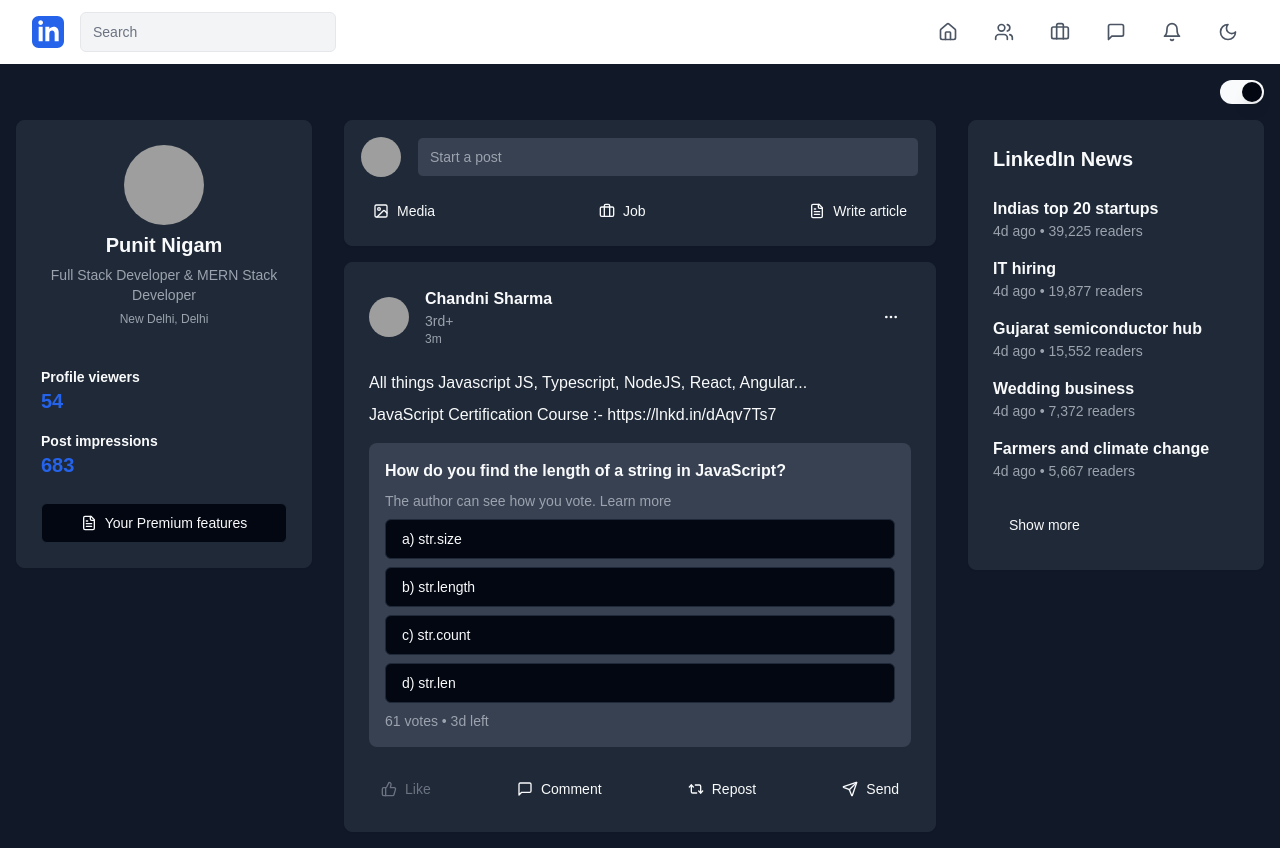
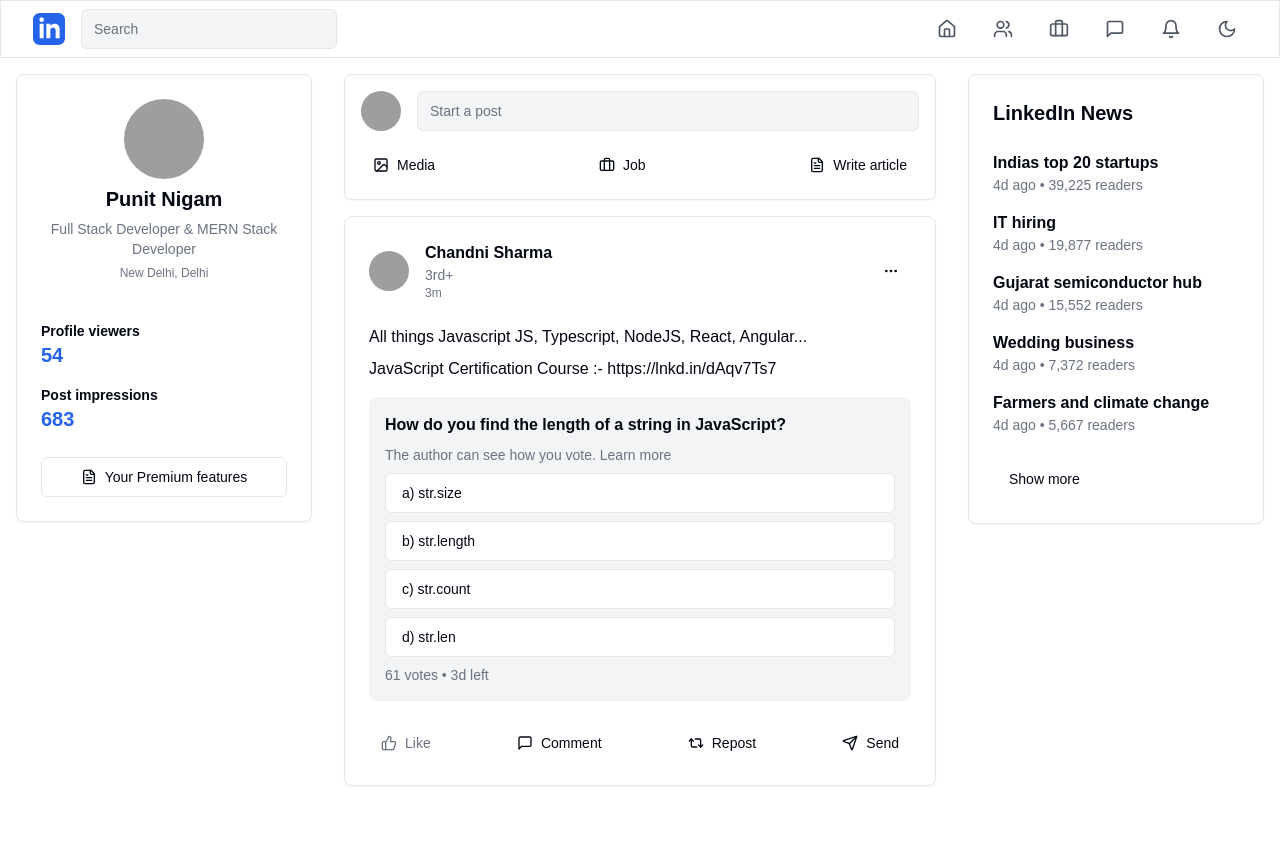
Before and after one commit to PunitDev0/linkedin, a Next.js app: page /feed in a window 1280 px wide. Built offline with nearby package versions, Linux system fonts and the light colour scheme; grey boxes are pictures that could not be loaded.

Commit message:
add darkmode context all pages

```diff
--- a/src/app/feed/page.jsx
+++ b/src/app/feed/page.jsx
@@ -8,9 +8,9 @@
 import { Popover, PopoverContent, PopoverTrigger } from "@/components/ui/feed-ui/popover"
 import { DropdownMenu, DropdownMenuContent, DropdownMenuItem, DropdownMenuTrigger } from "@/components/ui/feed-ui/dropdown-menu"
 import { ThumbsUp, MessageSquare, Repeat2, Send, Image, Briefcase, FileText, MoreHorizontal } from 'lucide-react'
-
+import { useDarkMode } from '../context/DarkModeContext';
 export default function Feed() {
-  const [darkMode, setDarkMode] = useState(true)
+  const { darkMode, toggleDarkMode } = useDarkMode();
   const [isLiked, setIsLiked] = useState(false)
   const [showComments, setShowComments] = useState(false)
   const [comment, setComment] = useState('')
@@ -29,9 +29,6 @@
     }
   ])
 
-  const toggleDarkMode = () => {
-    setDarkMode(!darkMode)
-  }
 
   const handleLike = () => {
     setIsLiked(!isLiked)
@@ -57,13 +54,13 @@
 
   return (
     (<div className={`min-h-screen ${darkMode ? 'dark' : ''}`}>
-      <div className="bg-white dark:bg-gray-900 text-gray-900 dark:text-white p-4">
-        <div className="container mx-auto flex justify-end mb-4">
+      <div className="bg-white dark:bg-black text-gray-900 dark:text-white p-4">
+        {/* <div className="container mx-auto flex justify-end mb-4">
           <Switch checked={darkMode} onCheckedChange={toggleDarkMode} />
-        </div>
+        </div> */}
         <main className="container mx-auto flex flex-col md:flex-row gap-8">
           <aside className="w-full md:w-1/4">
-            <Card className="bg-white dark:bg-gray-800">
+            <Card className="bg-white dark:bg-[#1B1F23]">
               <CardHeader className="text-center">
                 <Avatar className="w-20 h-20 mx-auto">
                   <AvatarImage src="/placeholder-user.jpg" alt="Punit Nigam" />
@@ -91,14 +88,14 @@
             </Card>
           </aside>
           <section className="w-full md:w-1/2">
-            <Card className="bg-white dark:bg-gray-800 mb-4">
+            <Card className="bg-white dark:bg-[#1B1F23] mb-4">
               <CardContent className="p-4">
                 <div className="flex items-center space-x-4">
                   <Avatar>
                     <AvatarImage src="/placeholder-user.jpg" alt="User" />
                     <AvatarFallback>UN</AvatarFallback>
                   </Avatar>
-                  <Input placeholder="Start a post" className="bg-gray-100 dark:bg-gray-700" />
+                  <Input placeholder="Start a post" className="bg-gray-100 dark:bg-[#1B1F23]" />
                 </div>
                 <div className="flex justify-between mt-4">
                   <Button variant="ghost" size="sm">
@@ -113,7 +110,7 @@
                 </div>
               </CardContent>
             </Card>
-            <Card className="bg-white dark:bg-gray-800">
+            <Card className="bg-white dark:bg-[#1B1F23]">
               <CardHeader>
                 <div className="flex items-center justify-between">
                   <div className="flex items-center space-x-4">
@@ -144,7 +141,7 @@
               <CardContent>
                 <p>All things Javascript JS, Typescript, NodeJS, React, Angular...</p>
                 <p className="mt-2">JavaScript Certification Course :- https://lnkd.in/dAqv7Ts7</p>
-                <div className="mt-4 bg-gray-100 dark:bg-gray-700 p-4 rounded-lg">
+                <div className="mt-4 bg-gray-100 dark:bg-[#1B1F23] p-4 rounded-lg">
                   <h4 className="font-bold mb-2">How do you find the length of a string in JavaScript?</h4>
                   <p className="text-sm text-gray-500 dark:text-gray-400 mb-2">The author can see how you vote. Learn more</p>
                   <div className="space-y-2">
@@ -213,7 +210,7 @@
                         <AvatarImage src={comment.user.avatar} alt={comment.user.name} />
                         <AvatarFallback>{comment.user.name[0]}</AvatarFallback>
                       </Avatar>
-                      <div className="flex-1 bg-gray-100 dark:bg-gray-700 rounded-lg p-2">
+                      <div className="flex-1 bg-gray-100 dark:bg-[#1B1F23] rounded-lg p-2">
                         <p className="font-semibold text-sm">{comment.user.name}</p>
                         <p className="text-sm">{comment.content}</p>
                         <p className="text-xs text-gray-500 dark:text-gray-400 mt-1">{comment.timestamp}</p>
@@ -228,7 +225,7 @@
                       placeholder="Add a comment..."
                       value={comment}
                       onChange={(e) => setComment(e.target.value)}
-                      className="flex-grow bg-gray-100 dark:bg-gray-700" />
+                      className="flex-grow bg-gray-100 dark:bg-[#1B1F23]" />
                     <Button type="submit" variant="secondary">Post</Button>
                   </form>
                 </div>
@@ -236,7 +233,7 @@
             </Card>
           </section>
           <aside className="w-full md:w-1/4">
-            <Card className="bg-white dark:bg-gray-800">
+            <Card className="bg-white dark:bg-[#1B1F23]">
               <CardHeader>
                 <h2 className="text-xl font-bold">LinkedIn News</h2>
               </CardHeader>
--- a/src/app/post/page.jsx
+++ /dev/null
@@ -1,86 +0,0 @@
-'use client'
-import { useState } from "react";
-
-export default function Feed() {
-  const [isModalOpen, setIsModalOpen] = useState(false);
-  const [postContent, setPostContent] = useState("");
-  const [postImage, setPostImage] = useState(null);
-
-  // Open and close modal
-  const toggleModal = () => {
-    setIsModalOpen(!isModalOpen);
-  };
-
-  // Handle form submission
-  const handlePostSubmit = (e) => {
-    e.preventDefault();
-    console.log("Post Content:", postContent);
-    console.log("Post Image:", postImage);
-    toggleModal();
-    setPostContent("");
-    setPostImage(null);
-  };
-
-  // Handle image selection
-  const handleImageChange = (e) => {
-    setPostImage(URL.createObjectURL(e.target.files[0]));
-  };
-
-  return (
-    <div className="p-4">
-      <button onClick={toggleModal} className="p-2 bg-blue-500 text-white rounded-full">
-        ➕ Post
-      </button>
-
-      {/* Modal */}
-      {isModalOpen && (
-        <div className="fixed inset-0 bg-black bg-opacity-50 flex justify-center items-center z-50">
-          <div className="bg-gray-900 text-white p-6 rounded-lg shadow-lg w-full max-w-md mx-4">
-            <div className="flex items-center justify-between">
-              <h2 className="text-xl font-semibold">Create Post</h2>
-              <button onClick={toggleModal} className="text-white">✖️</button>
-            </div>
-            <form onSubmit={handlePostSubmit} className="mt-4 space-y-4">
-              <textarea
-                value={postContent}
-                onChange={(e) => setPostContent(e.target.value)}
-                placeholder="Share your thoughts..."
-                className="w-full p-3 bg-gray-800 rounded border border-gray-700"
-                rows="4"
-              ></textarea>
-              <div className="flex items-center justify-between">
-                <label htmlFor="image-upload" className="flex items-center space-x-2 cursor-pointer text-blue-400">
-                  📷 <span>Add Photo</span>
-                </label>
-                <input
-                  id="image-upload"
-                  type="file"
-                  accept="image/*"
-                  className="hidden"
-                  onChange={handleImageChange}
-                />
-              </div>
-              {postImage && (
-                <div className="relative mt-4">
-                  <img src={postImage} alt="Selected" className="w-full h-40 object-cover rounded" />
-                  <button
-                    onClick={() => setPostImage(null)}
-                    className="absolute top-2 right-2 bg-gray-800 rounded-full p-1 text-white"
-                  >
-                    ✖️
-                  </button>
-                </div>
-              )}
-              <button
-                type="submit"
-                className="w-full py-2 bg-blue-500 rounded hover:bg-blue-600 transition"
-              >
-                Post
-              </button>
-            </form>
-          </div>
-        </div>
-      )}
-    </div>
-  );
-}
--- a/src/components/navbar.jsx
+++ b/src/components/navbar.jsx
@@ -4,52 +4,27 @@
 import { Bell, Home, MessageSquare, Search, Users, Briefcase, Moon, Sun } from 'lucide-react'
 import { Button } from "@/components/ui/nav-ui/button"
 import { Input } from "@/components/ui/nav-ui/input"
-
+import { useDarkMode } from '@/app/context/DarkModeContext'
 export default function NavbarComponent() {
   const [isSmallScreen, setIsSmallScreen] = useState(false)
   const [isSearchOpen, setIsSearchOpen] = useState(false)
-  const [darkMode, setDarkMode] = useState(false)
+  const { darkMode, toggleDarkMode } = useDarkMode();
 
   useEffect(() => {
     const checkScreenSize = () => {
       setIsSmallScreen(window.innerWidth < 640)
     }
-
-    const checkDarkMode = () => {
-      if (typeof window !== 'undefined') {
-        const isDarkMode = localStorage.getItem('darkMode') === 'true'
-        setDarkMode(isDarkMode)
-        if (isDarkMode) {
-          document.documentElement.classList.add('dark')
-        } else {
-          document.documentElement.classList.remove('dark')
-        }
-      }
-    }
-
     checkScreenSize()
-    checkDarkMode()
     window.addEventListener('resize', checkScreenSize)
 
     return () => window.removeEventListener('resize', checkScreenSize);
   }, [])
 
-  const toggleDarkMode = () => {
-    const newDarkMode = !darkMode
-    setDarkMode(newDarkMode)
-    localStorage.setItem('darkMode', newDarkMode.toString())
-    if (newDarkMode) {
-      document.documentElement.classList.add('dark')
-    } else {
-      document.documentElement.classList.remove('dark')
-    }
-  }
-
   return (
     (<nav
-      className="bg-white dark:bg-gray-800 shadow-md transition-colors duration-200">
+      className="bg-white dark:bg-[#1B1F23] shadow-md border transition-colors duration-200">
       <div className="max-w-7xl mx-auto px-4 sm:px-6 lg:px-8">
-        <div className="flex items-center justify-between h-16">
+        <div className="flex items-center  justify-between h-14">
           <div className="flex items-center">
             <div className="flex-shrink-0">
               <svg
```
